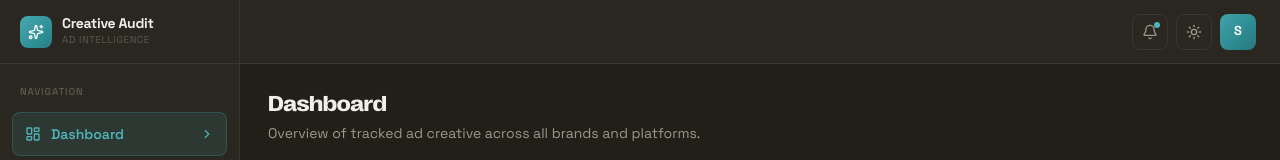
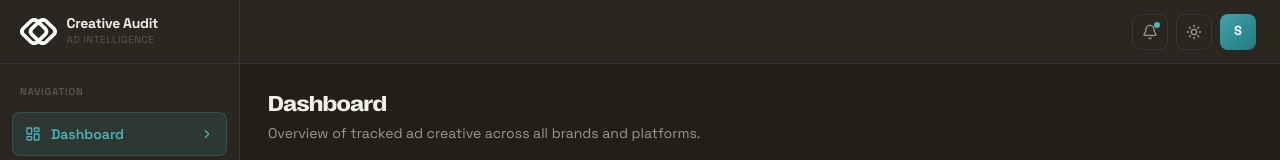
Before and after one commit to kickingyourself/creative-auditor, a Next.js app: page / in a window 1280 px wide. Shown: the top 160 px of the page. Built offline with nearby package versions, Linux system fonts and the light colour scheme; no server answers; the database is empty.

Commit message:
feat: replace teal brand icon with PMG white logo in sidebar
Swapped the gradient box + Sparkles icon for /public/pmg_logo_white.svg.
Scales down gracefully when the sidebar is collapsed (20px square)
and shows full width (28px tall, up to 90px wide) when expanded.

```diff
--- a/components/Sidebar.tsx
+++ b/components/Sidebar.tsx
@@ -1,6 +1,7 @@
 "use client";
 
 import Link from "next/link";
+
 import { usePathname } from "next/navigation";
 import {
   LayoutDashboard,
@@ -8,7 +9,6 @@ import {
   Film,
   Layers,
   Settings,
-  Sparkles,
   ChevronRight,
   UploadCloud,
   PanelLeftClose,
@@ -54,15 +54,20 @@ export function Sidebar() {
           transition: "padding 250ms ease",
         }}
       >
-        <div
-          className="brand-gradient"
+        {/* PMG logo — full width when expanded, small square when collapsed */}
+        <img
+          src="/pmg_logo_white.svg"
+          alt="PMG"
           style={{
-            width: 32, height: 32, borderRadius: 8, flexShrink: 0,
-            display: "flex", alignItems: "center", justifyContent: "center",
+            height: collapsed && !isMobile ? 20 : 28,
+            width: collapsed && !isMobile ? 20 : "auto",
+            maxWidth: collapsed && !isMobile ? 20 : 90,
+            objectFit: "contain",
+            objectPosition: "left center",
+            flexShrink: 0,
+            transition: "all 250ms ease",
           }}
-        >
-          <Sparkles size={16} color="#fff" />
-        </div>
+        />
 
         {/* Hide text when collapsed (desktop) */}
         {(!collapsed || isMobile) && (
```
Also changed, not shown: public/pmg_logo_white.svg (added).
